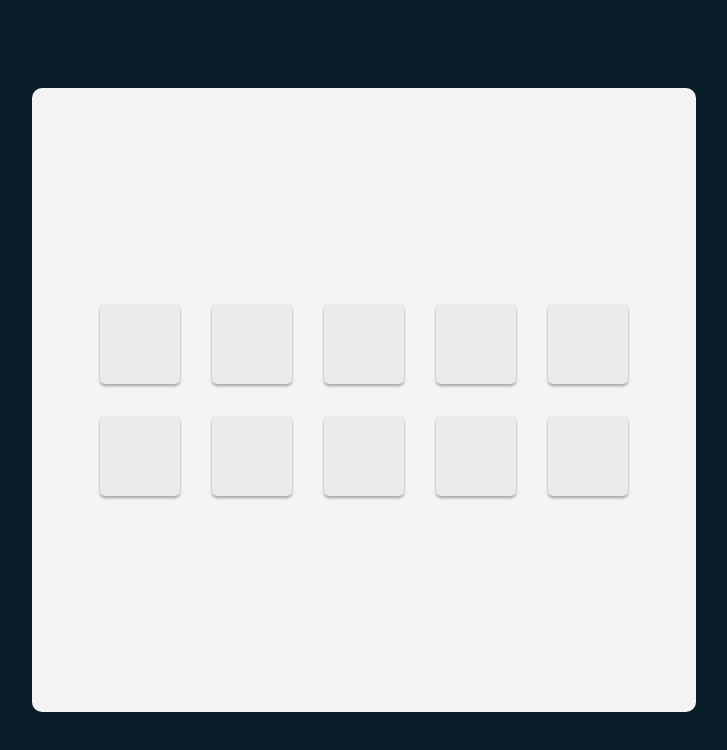
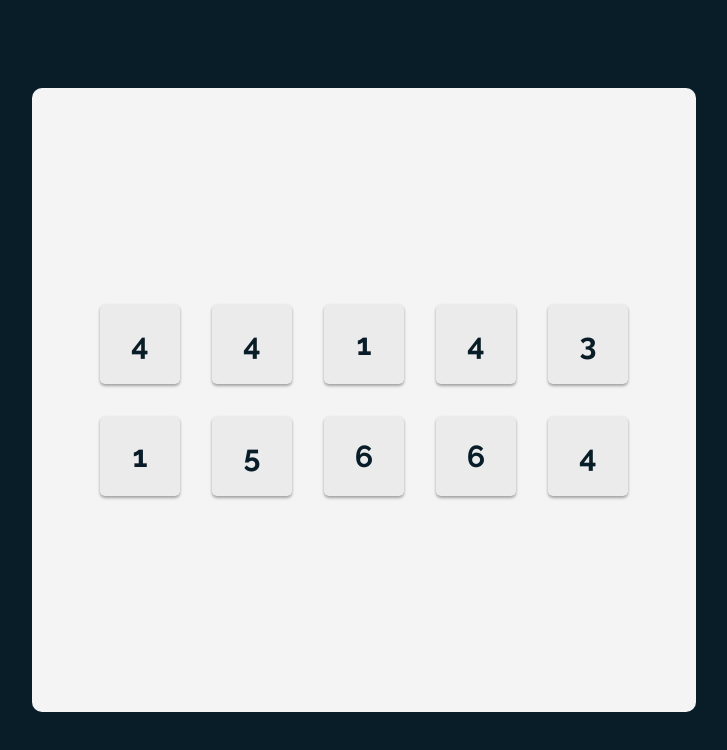
Before and after one commit to ItsTonyy/TenziGame, a React (Vite) app: page / in a window 1280 px wide. Shown: the top 750 px of the page, without its empty margins (276-1003 px from the left). Built offline with nearby package versions, Linux system fonts and the light colour scheme.

Commit message:
Random Array created

```diff
--- a/src/App.jsx
+++ b/src/App.jsx
@@ -1,25 +1,25 @@
 import Dice from './components/Dice'
 
 function App() {
-	const randomValue = () => {
-		return Math.floor(Math.random() * 6) + 1
-	}
+  // Generating an array of 10 numbers and the maximum number generated being 6, plus no 0 in array.
+	const allNewDice = () => Array.from({length: 10}, () => Math.floor(Math.random() * 6) + 1)
+  const arr = allNewDice()
 
 	return (
 		<>
 			<main>
         <div className="outer-container">
           <div className='container'>
-            <Dice value={randomValue} />
-            <Dice value={randomValue} />
-            <Dice value={randomValue} />
-            <Dice value={randomValue} />
-            <Dice value={randomValue} />
-            <Dice value={randomValue} />
-            <Dice value={randomValue} />
-            <Dice value={randomValue} />
-            <Dice value={randomValue} />
-            <Dice value={randomValue} />
+            <Dice value={arr[0]} />
+            <Dice value={arr[1]} />
+            <Dice value={arr[2]} />
+            <Dice value={arr[3]} />
+            <Dice value={arr[4]} />
+            <Dice value={arr[5]} />
+            <Dice value={arr[6]} />
+            <Dice value={arr[7]} />
+            <Dice value={arr[8]} />
+            <Dice value={arr[9]} />
           </div>
         </div>
 			</main>
--- a/src/index.css
+++ b/src/index.css
@@ -62,7 +62,7 @@ main {
 
 .dice-value {
   color: #091d29;
-  font-size: 1.5rem;
-  font-weight: 600;
+  font-size: 1.9rem;
+  font-weight: 700;
   transition: 0.3s;
 }
```
